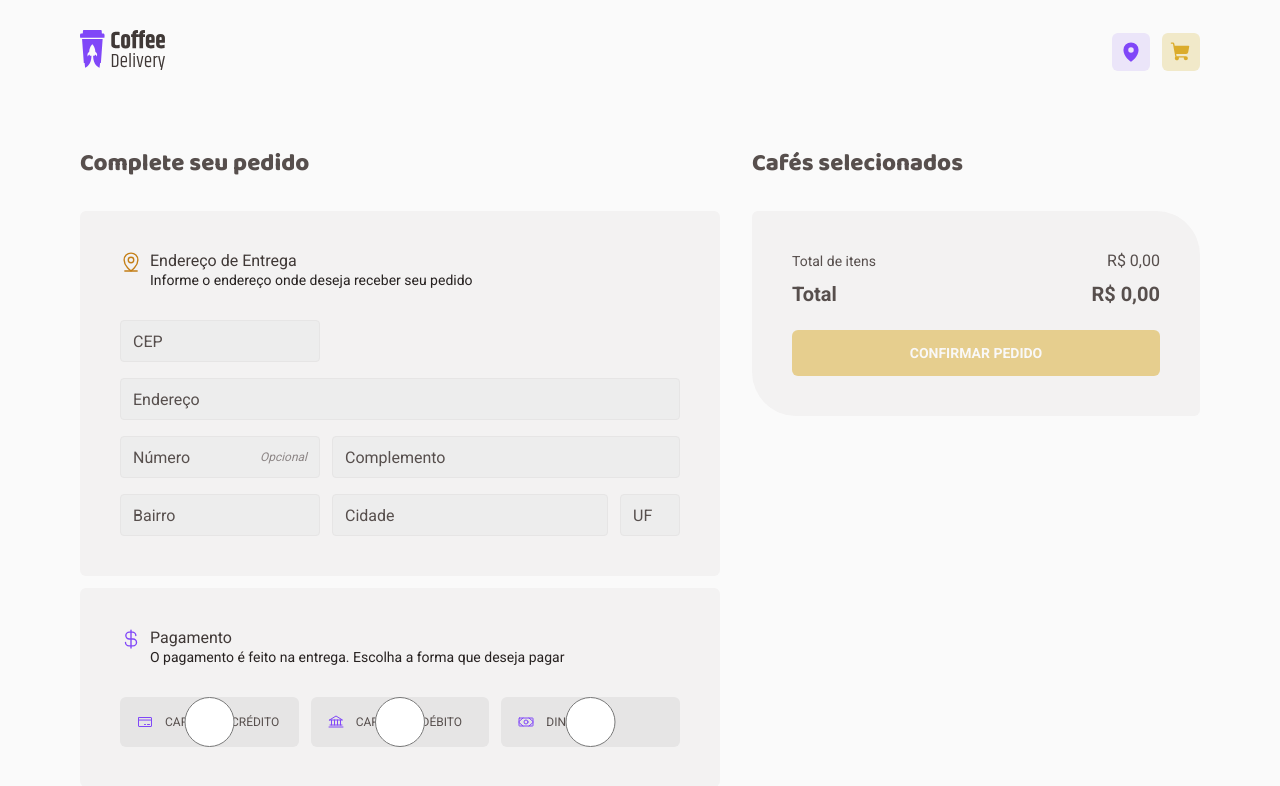
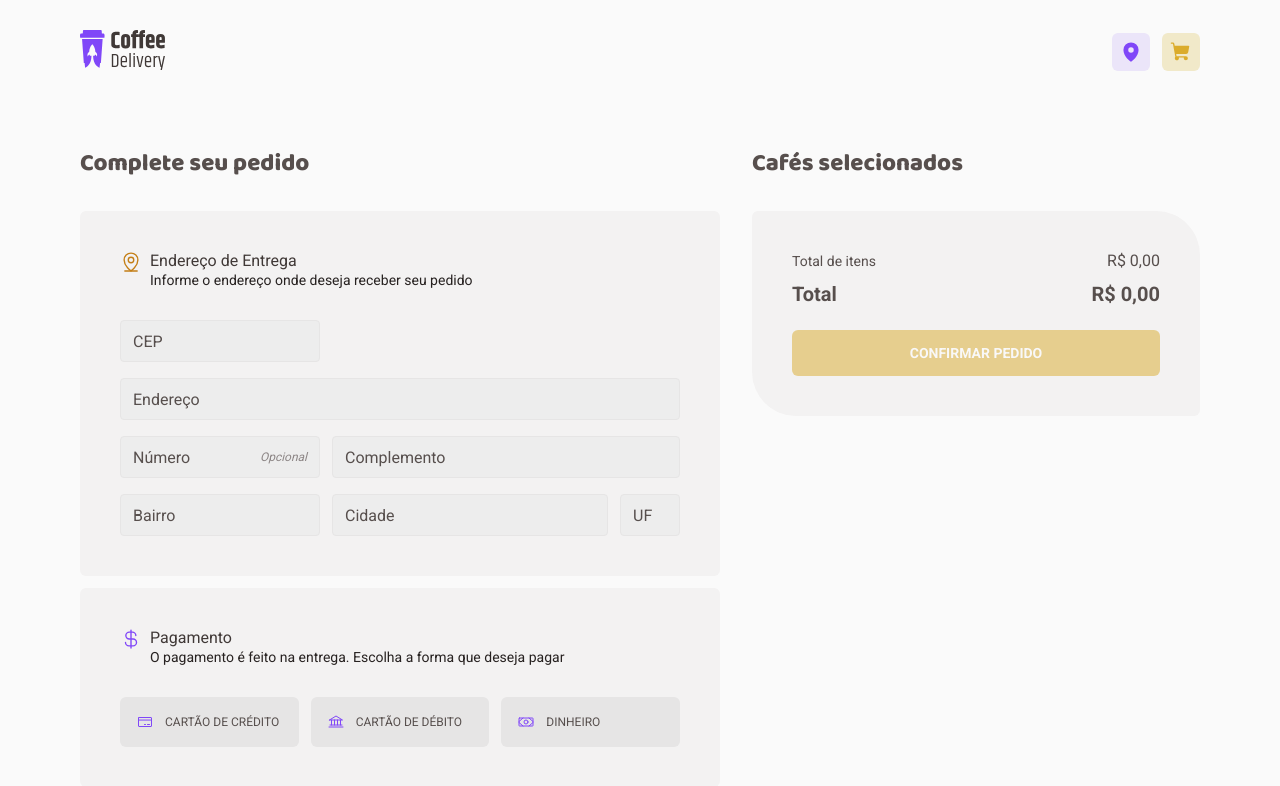
Before and after one commit to vilmarsitiodigital/coffee-delivery, a React (Vite) app: page /checkout in a window 1280 px wide. Shown: the top 786 px of the page. Built offline with nearby package versions, Linux system fonts and the light colour scheme.

Commit message:
Feature: Challenge concluded

```diff
--- a/src/components/Select/index.tsx
+++ b/src/components/Select/index.tsx
@@ -7,7 +7,7 @@ interface SelectPropsType extends InputHTMLAttributes<HTMLInputElement> {
 
 export function Select({ children, ...rest }: SelectPropsType) {
   return (
-    <SelectContainer>
+    <SelectContainer onClick={() => ''}>
       <input type="radio" {...rest} />
 
       <SelectContent>{children}</SelectContent>
--- a/src/components/Select/styles.ts
+++ b/src/components/Select/styles.ts
@@ -11,7 +11,7 @@ export const SelectContainer = styled.div`
     bottom: 0;
     left: 0;
     cursor: pointer;
-    opacity: 1;
+    opacity: 0;
 
     :hover + div {
       background: ${({ theme }) => theme.color.base.hover};
```
